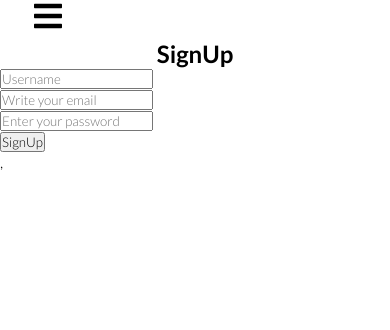
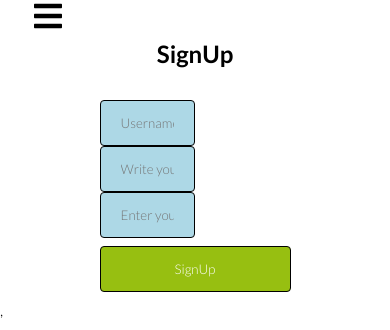
Before and after one commit to soesandarwin2201/house-renting-frontend, a React (Create React App) app: page /signup in a window 390 px wide. Shown: the top 330 px of the page. Built offline with nearby package versions, Linux system fonts and the light colour scheme; a web font is replaced by a local one.

Commit message:
Add styles to the house page

```diff
--- a/src/pages/House/addHouse.jsx
+++ b/src/pages/House/addHouse.jsx
@@ -1,6 +1,7 @@
 import { useState } from "react";
 import { useDispatch } from "react-redux";
 import { addHouse } from "../../redux/house/houseSlice"; // Import the action to add a house
+import "./house.css";
 
 const AddHouse = () => {
   const [house, setHouse] = useState({
@@ -73,7 +74,9 @@
           onChange={inputValue}
           required
         />
-        <button type="submit">Add House</button>
+        <button type="submit" className="submit">
+          Add House
+        </button>
       </form>
     </div>
   );
--- a/src/pages/House/house.css
+++ b/src/pages/House/house.css
@@ -0,0 +1,46 @@
+.form-container {
+  display: flex;
+  flex-direction: column;
+  gap: 2rem;
+  justify-content: center;
+  align-items: center;
+}
+
+.add-book-title {
+  font-size: 1.5rem;
+  font-weight: 800;
+}
+
+input {
+  width: 100%;
+  color: white;
+  border: 1px solid black;
+  padding: 14px 20px;
+  margin: 8px 0;
+  border-radius: 4px;
+  cursor: pointer;
+}
+
+button {
+  width: 100%;
+  background-color: #97bf11;
+  color: #fff;
+  border: 1px solid black;
+  padding: 14px 20px;
+  margin: 8px 0;
+  border-radius: 4px;
+  cursor: pointer;
+}
+
+.submit {
+  font-size: 1rem;
+  font-weight: bold;
+}
+
+@media only screen and (max-width: 800px) {
+  input {
+    background-color: lightblue;
+    width: 50%;
+    margin: auto;
+  }
+}
```
